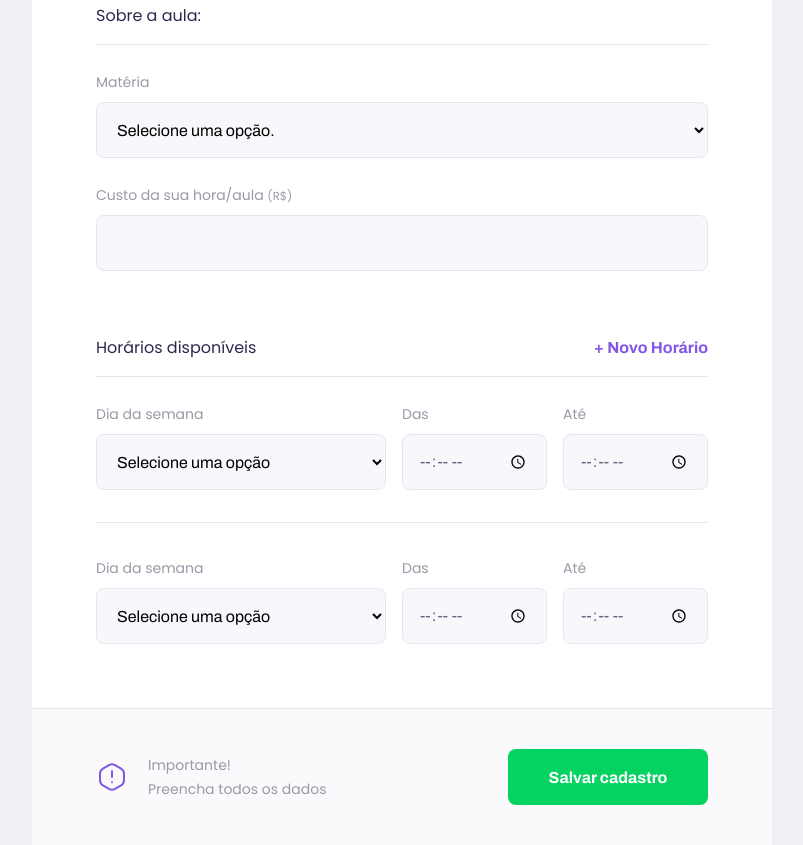
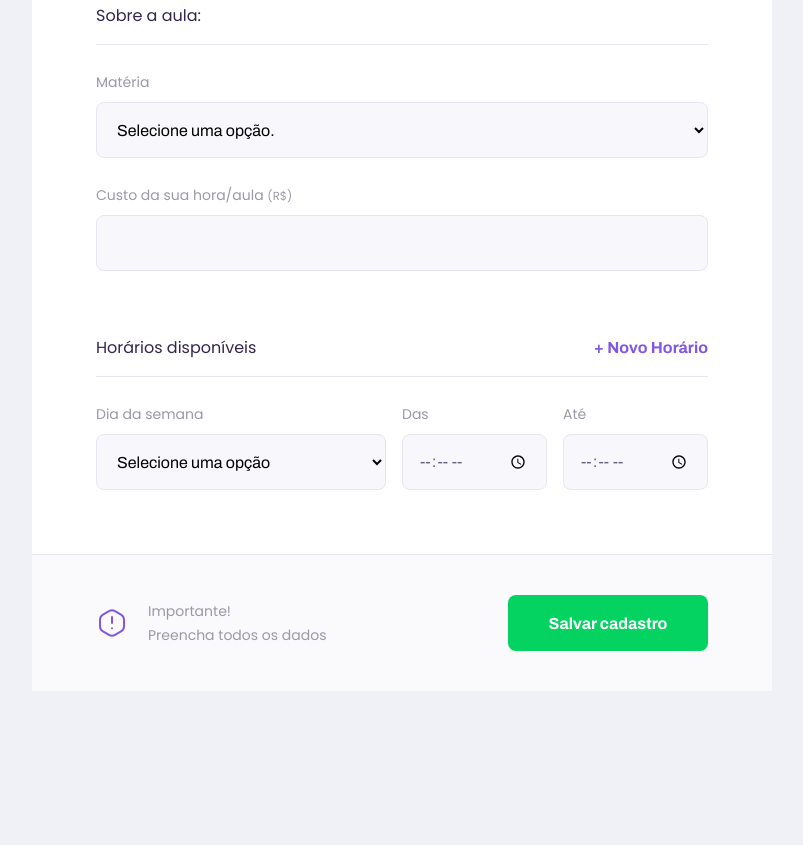
Before and after one commit to carloserocha/nlw, a plain HTML site: page give-classes.html in a window 1280 px wide. Shown: the part 1038-1883 px from the top of the page, without its empty margins (238-1041 px from the left). After the commit the page ends 1729 px from the top, so only its background shows below. Drawn offline with Linux system fonts and the light colour scheme.

Commit message:
Aula 3 concluída

```diff
--- a/give-classes.html
+++ b/give-classes.html
@@ -5,14 +5,17 @@
   <meta charset="UTF-8">
   <meta name="viewport" content="width=device-width, initial-scale=1.0">
 
-  <link
-    href="https://fonts.googleapis.com/css2?family=Archivo:wght@400;700&amp;family=Poppins:wght@400;600&amp;display=swap"
-    rel="stylesheet">
 
   <link rel="stylesheet" href="/styles/main.css">
   <link rel="stylesheet" href="/styles/partials/header.css">
   <link rel="stylesheet" href="/styles/partials/forms.css">
   <link rel="stylesheet" href="/styles/partials/give-classes.css">
+
+  <link
+    href="https://fonts.googleapis.com/css2?family=Archivo:wght@400;700&amp;family=Poppins:wght@400;600&amp;display=swap"
+    rel="stylesheet">
+
+    <script src="/scripts/addField.js"></script>
 
   <title>Proffy</title>
 
@@ -33,7 +36,7 @@
 
       <div class="header-content">
         <strong>Que incrível que você quer dar aulas.</strong>
-        <p>O primeiro passo, é preencher esse formulário de inscrição</p>
+        <p>O primeiro passo, é preencher esse formulário de inscrição.</p>
 
       </div>
 
@@ -130,34 +133,6 @@
 
           </div>
 
-          <div class="schedule-item">
-
-            <div class="select-block">
-              <label for="weekday">Dia da semana</label>
-              <select name="weekday[]" required>
-                <option value="">Selecione uma opção</option>
-                <option value="0">Domingo</option>
-                <option value="1">Segunda-feira</option>
-                <option value="2">Terça-feira</option>
-                <option value="3">Quarta-feira</option>
-                <option value="4">Quinta-feira</option>
-                <option value="5">Sexta-feira</option>
-                <option value="6">Sábado</option>
-              </select>
-            </div>
-
-            <div class="input-block">
-              <label for="time_from">Das</label>
-              <input type="time" name="time_from[]" required>
-            </div>
-
-            <div class="input-block">
-              <label for="time_to">Até</label>
-              <input type="time" name="time_to[]" required>
-            </div>
-
-          </div>
-
         </fieldset>
 
       </form>
--- /dev/null
+++ b/scripts/addField.js
@@ -0,0 +1,24 @@
+// Procurar o botão
+document.querySelector("#add-time")
+
+// Ao clicar, ativar o clone
+.addEventListener('click', cloneField)
+
+// Executa o clone dos dados
+function cloneField() {
+
+    // Duplicar os campos: que campos?
+    const newFieldContainer = document.querySelector('.schedule-item').cloneNode(true) //node=html (doc object model)
+
+    // Pegar os campos: que campos? (input)
+    const fields = newFieldContainer.querySelectorAll('input')
+
+    //para cada campo, limpar
+    fields.forEach(function(field) {
+        // Pegar um field específico e limpa ele
+        field.value = ""
+    })
+
+    // Colocar na página: onde?
+    document.querySelector('#schedule-items').appendChild(newFieldContainer)
+}
```
